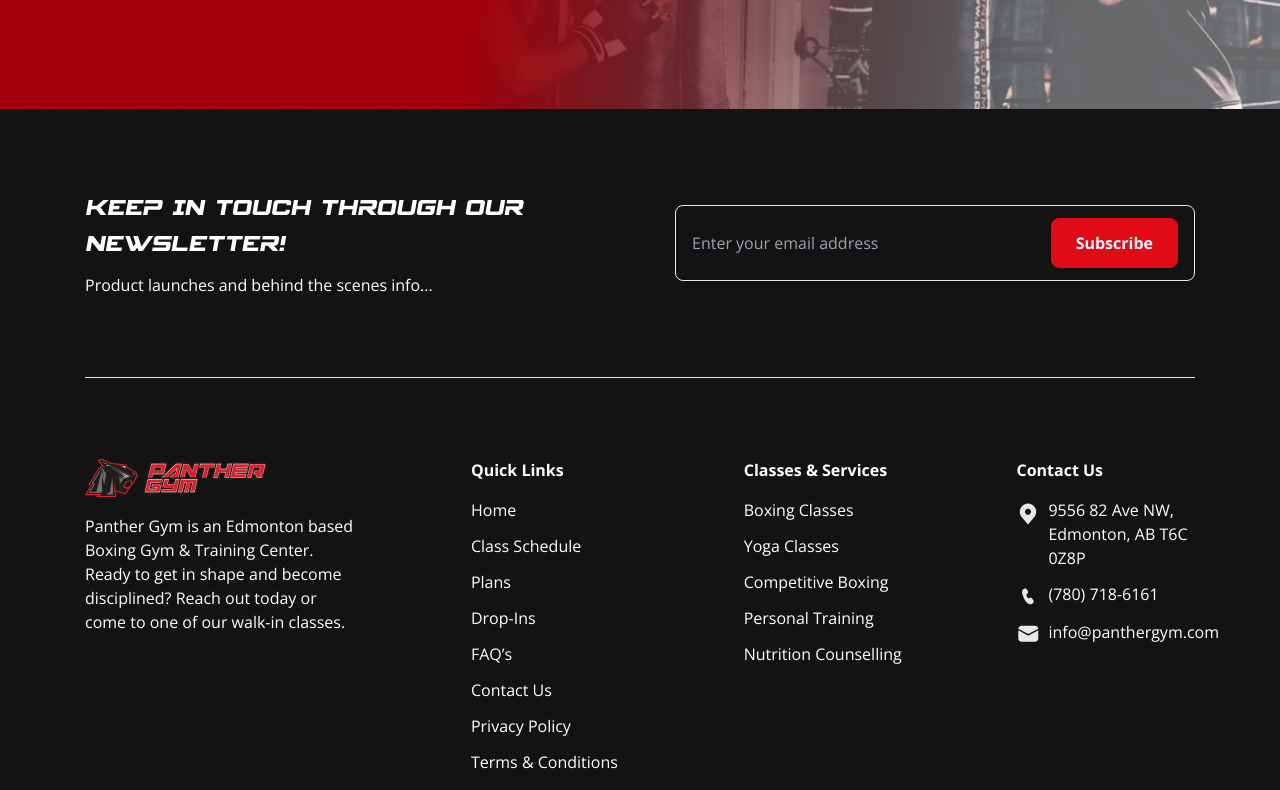
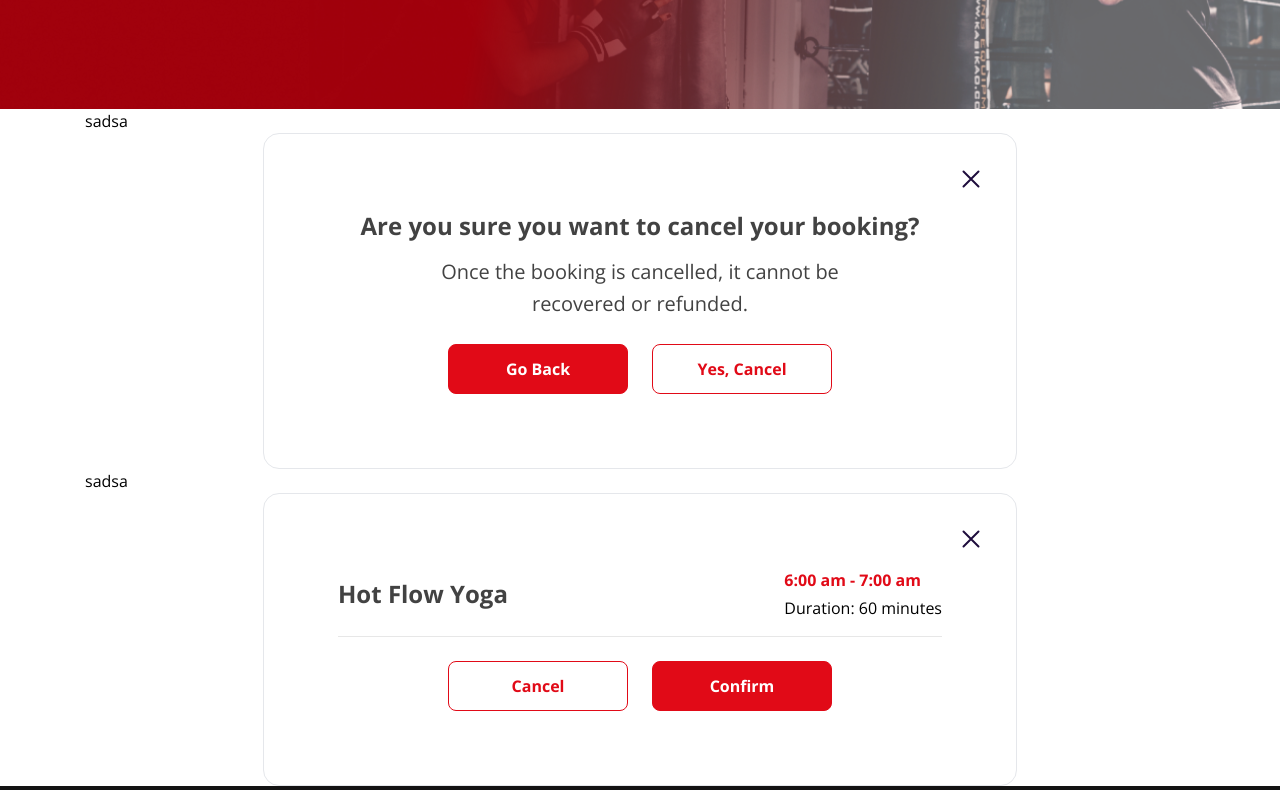
Before and after one commit to ahtishamcitrok/panthergym, a website: page public/schedule.html in a window 1280 px wide. Shown: the part 1326-2116 px from the top of the page. Drawn offline with nearby package versions, Linux system fonts and the light colour scheme; files whose address does not match are found by name.

Commit message:
started working on popups

```diff
--- a/public/js/custom.js
+++ b/public/js/custom.js
@@ -109,3 +109,6 @@ $(document).ready(function () {
     $(".tabcontent").eq(index).show();
   });
 });
+
+
+MicroModal.init();
--- a/public/schedule.html
+++ b/public/schedule.html
@@ -734,8 +734,6 @@
             </div>
         </div>
 
-
-
         <!-- CTA -->
         <section class="banner-cta bg-cta-banner-bg py-114 bg-cover bg-no-repeat bg-right-top relative">
             <div class="container">
@@ -755,6 +753,70 @@
                 </div>
             </div>
         </section>
+
+
+        <div class="modal-wrap">
+            <div class="container">
+                <div class="modal-inner">
+                    <button data-micromodal-trigger="modal-1">sadsa</button>
+                    <div id="modal-1" class="modal max-w-[754px] w-full mx-auto relative border rounded-2xl bg-base-0 md:p-74 py-[90px] px-16" aria-hidden="true">
+                        <div class="absolute top-[30px] right-[30px]">
+                            <button data-custom-close="modal-1"><img src="./img/close-icon-black.svg" alt=""></button>
+                        </div>
+
+                        <div tabindex="-1" data-micromodal-close>
+                            <div role="dialog" aria-modal="true" aria-labelledby="modal-1-title" >
+                                <div id="modal-1-content">
+                                        <!-- <button aria-label="Close modal" data-micromodal-close></button> -->
+                                    <div class="">
+                                        <h3 class="md:text-xl text-lg font-semibold md:font-bold text-base-80 text-center mb-12">Are you sure you want to cancel your booking?</h3>
+                                        <p class="md:text-lg text-medium text-base-80 leading-8 text-center max-w-[460px] w-full mx-auto">Once the booking is cancelled, it cannot be recovered or refunded.</p>
+                                        <div class="mt-24 flex flex-col md:flex-row justify-center gap-[24px]">
+                                            <a href="" class="btn-filled min-w-[180px] text-center">Go Back</a>
+                                            <a href="" class="btn-outline min-w-[180px] text-center">Yes, Cancel</a>
+                                        </div>
+                                    </div>
+                                </div>
+                            </div>
+                        </div>
+                    </div>
+                </div>
+            </div>
+        </div>
+
+
+        <div class="modal-wrap">
+            <div class="container">
+                <div class="modal-inner">
+                    <button data-micromodal-trigger="modal-1">sadsa</button>
+                    <div id="modal-1" class="modal max-w-[754px] w-full mx-auto relative border rounded-2xl bg-base-0 md:p-74 py-[90px] px-16" aria-hidden="true">
+                        <div class="absolute top-[30px] right-[30px]">
+                            <button data-custom-close="modal-1"><img src="./img/close-icon-black.svg" alt=""></button>
+                        </div>
+
+                        <div tabindex="-1" data-micromodal-close>
+                            <div role="dialog" aria-modal="true" aria-labelledby="modal-1-title" >
+                                <div id="modal-1-content">
+                                    <div class="">
+                                        <div class="booking-popup flex md:flex-row flex-col justify-between items-center pb-16 border-b border-base-20">
+                                            <h3 class="md:font-bold font-semibold md:text-xl text-lg text-base-80">Hot Flow Yoga</h3>
+                                            <div>
+                                                <p class="text-primary-100 font-bold mb-[4px]">6:00 am - 7:00 am</p>
+                                                <span class="block text-base-8">Duration: 60 minutes</span>
+                                            </div>
+                                        </div>
+                                        <div class="mt-24 flex flex-col md:flex-row justify-center gap-[24px]">
+                                            <a href="" class="btn-outline min-w-[180px] text-center">Cancel</a>
+                                            <a href="" class="btn-filled min-w-[180px] text-center">Confirm</a>
+                                        </div>
+                                    </div>
+                                </div>
+                            </div>
+                        </div>
+                    </div>
+                </div>
+            </div>
+        </div>
 
     </main>
 
@@ -830,6 +892,7 @@
 
     <script src="https://code.jquery.com/jquery-3.7.1.min.js" integrity="sha256-/JqT3SQfawRcv/BIHPThkBvs0OEvtFFmqPF/lYI/Cxo=" crossorigin="anonymous"></script>
     <script src="https://cdnjs.cloudflare.com/ajax/libs/OwlCarousel2/2.3.4/owl.carousel.min.js"></script>
+    <script src="https://unpkg.com/micromodal/dist/micromodal.min.js"></script>
     <script src="js/custom.js"></script>
     <script src="js/bootstrap.min.js"></script>
 </body>
```
Also changed, not shown: public/plans-dropin.html (+5 -0 lines), src/input.css (+9 -0 lines), public/css/output.css, public/img/close-icon-black.svg (added).
